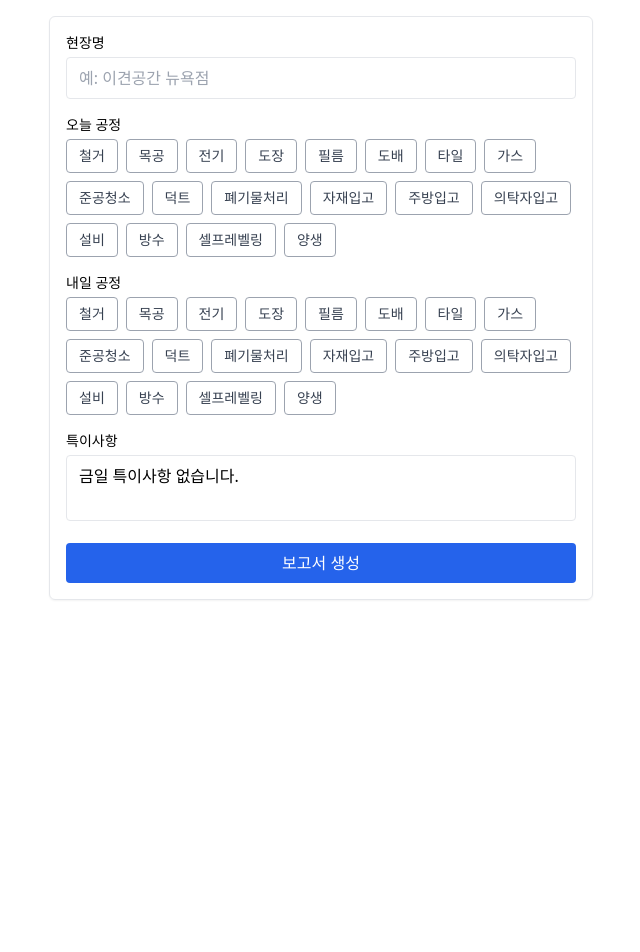
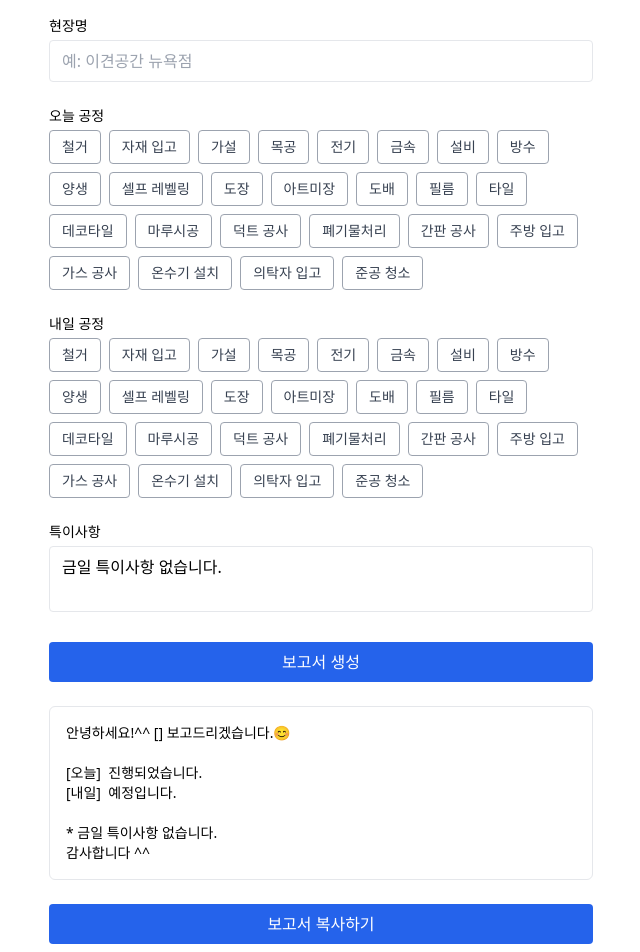
Before and after one commit to squeecho/iggg, a Next.js app: page / in a window 1280 px wide. Shown: the top 952 px of the page, without its empty margins (319-959 px from the left). Before the commit the page ends 800 px from the top, so only its background shows below. Built offline with nearby package versions, Linux system fonts and the light colour scheme.

Commit message:
feat: 공정항목 업데이트

```diff
--- a/app/page.tsx
+++ b/app/page.tsx
@@ -1,93 +1,112 @@
-"use client"
+"use client";
 
-import { useState } from 'react'
-import { Button } from '@/components/ui/button'
-import { Card, CardContent } from '@/components/ui/card'
-import { Textarea } from '@/components/ui/textarea'
-import { Input } from '@/components/ui/input'
-import { Label } from '@/components/ui/label'
+import { useState } from 'react';
+import { Button } from '@/components/ui/button';
+import { Card, CardContent } from '@/components/ui/card';
+import { Textarea } from '@/components/ui/textarea';
+import { Input } from '@/components/ui/input';
+import { Label } from '@/components/ui/label';
 
-const 공정항목 = ['철거', '목공', '전기', '도장', '필름', '도배', '타일', '가스', '준공청소', '덕트', '폐기물처리', '자재입고', '주방입고', '의탁자입고', '설비', '방수', '셀프레벨링', '양생']
+const 공정항목 = [
+  '철거', '자재 입고', '가설', '목공', '전기', '금속', '설비', '방수', '양생', '셀프 레벨링',
+  '도장', '아트미장', '도배', '필름', '타일', '데코타일', '마루시공', '덕트 공사',
+  '폐기물처리', '간판 공사', '주방 입고', '가스 공사', '온수기 설치', '의탁자 입고', '준공 청소'
+];
 
 export default function 공사보고생성기() {
-  const [현장명, set현장명] = useState('')
-  const [오늘공정, set오늘공정] = useState([])
-  const [내일공정, set내일공정] = useState([])
-  const [특이사항, set특이사항] = useState('금일 특이사항 없습니다.')
-  const [결과, set결과] = useState('')
-  const [요약, set요약] = useState('')
+  const [현장명, set현장명] = useState('');
+  const [오늘공정, set오늘공정] = useState<string[]>([]);
+  const [내일공정, set내일공정] = useState<string[]>([]);
+  const [특이사항, set특이사항] = useState('금일 특이사항 없습니다.');
 
-  const handleToggle = (value, list, setList) => {
-    if (list.includes(value)) {
-      setList(list.filter(i => i !== value))
-    } else {
-      setList([...list, value])
-    }
-  }
+  const handleToggle = (
+    항목: string,
+    상태: string[],
+    상태변경: React.Dispatch<React.SetStateAction<string[]>>
+  ) => {
+    상태변경(
+      상태.includes(항목)
+        ? 상태.filter((item) => item !== 항목)
+        : [...상태, 항목]
+    );
+  };
 
-  const generate = () => {
-    const full = `안녕하세요!^^\n[${현장명}] 보고드리겠습니다.🙂\n\n[오늘] ${오늘공정.join(', ')} 진행되었습니다.\n[내일] ${내일공정.join(', ')} 예정입니다.\n\n* ${특이사항}\n감사합니다 ^^`
-    const summary = `[공사보고 - ${현장명}]\n오늘: ${오늘공정.join(', ')}\n내일: ${내일공정.join(', ')}\n특이사항: ${특이사항}`
-    set결과(full)
-    set요약(summary)
-  }
+  const 보고서본문 = `안녕하세요!^^ [${현장명}] 보고드리겠습니다.😊\n\n[오늘] ${오늘공정.join(', ')} 진행되었습니다.\n[내일] ${내일공정.join(', ')} 예정입니다.\n\n* ${특이사항}\n감사합니다 ^^`;
 
-  const copyToClipboard = (text) => {
-    navigator.clipboard.writeText(text)
-  }
+  const 요약문 = `[공사보고 - ${현장명}] 오늘: ${오늘공정.join(', ')} 내일: ${내일공정.join(', ')} 특이사항: ${특이사항}`;
 
   return (
     <div className="max-w-xl mx-auto p-4 space-y-6">
-      <Card>
-        <CardContent className="space-y-4">
       <div>
         <Label>현장명</Label>
-            <Input value={현장명} onChange={e => set현장명(e.target.value)} placeholder="예: 이견공간 뉴욕점" />
+        <Input
+          value={현장명}
+          onChange={(e) => set현장명(e.target.value)}
+          placeholder="예: 이견공간 뉴욕점"
+        />
       </div>
+
       <div>
         <Label>오늘 공정</Label>
         <div className="flex flex-wrap gap-2">
-              {공정항목.map(item => (
-                <Button key={item} variant={오늘공정.includes(item) ? 'default' : 'outline'} size="sm" onClick={() => handleToggle(item, 오늘공정, set오늘공정)}>
+          {공정항목.map((item) => (
+            <Button
+              key={item}
+              variant={오늘공정.includes(item) ? 'default' : 'outline'}
+              size="sm"
+              onClick={() => handleToggle(item, 오늘공정, set오늘공정)}
+            >
               {item}
             </Button>
           ))}
         </div>
       </div>
+
       <div>
         <Label>내일 공정</Label>
         <div className="flex flex-wrap gap-2">
-              {공정항목.map(item => (
-                <Button key={item} variant={내일공정.includes(item) ? 'default' : 'outline'} size="sm" onClick={() => handleToggle(item, 내일공정, set내일공정)}>
+          {공정항목.map((item) => (
+            <Button
+              key={item}
+              variant={내일공정.includes(item) ? 'default' : 'outline'}
+              size="sm"
+              onClick={() => handleToggle(item, 내일공정, set내일공정)}
+            >
               {item}
             </Button>
           ))}
         </div>
       </div>
+
       <div>
         <Label>특이사항</Label>
-            <Textarea value={특이사항} onChange={e => set특이사항(e.target.value)} placeholder="없음 또는 특이사항 메모" />
+        <Textarea
+          value={특이사항}
+          onChange={(e) => set특이사항(e.target.value)}
+        />
       </div>
-          <Button onClick={generate} className="w-full">보고서 생성</Button>
-        </CardContent>
-      </Card>
 
-      {결과 && (
-        <div className="space-y-4">
-          <Card>
-            <CardContent className="whitespace-pre-wrap space-y-2">
-              <div>{결과}</div>
-              <Button onClick={() => copyToClipboard(결과)} className="mt-2 w-full">보고서 복사하기</Button>
-            </CardContent>
-          </Card>
-          <Card>
-            <CardContent className="whitespace-pre-wrap space-y-2">
-              <div>{요약}</div>
-              <Button onClick={() => copyToClipboard(요약)} className="mt-2 w-full">요약 복사하기</Button>
-            </CardContent>
-          </Card>
+      <Button
+        className="w-full"
+        onClick={() => navigator.clipboard.writeText(보고서본문)}
+      >
+        보고서 생성
+      </Button>
+
+      <div className="whitespace-pre-wrap border rounded-md p-4 bg-white text-sm">
+        {보고서본문}
       </div>
-      )}
+
+      <Button
+        className="w-full"
+        onClick={() => navigator.clipboard.writeText(요약문)}
+      >
+        보고서 복사하기
+      </Button>
+
+      <div className="whitespace-pre-wrap border rounded-md p-4 bg-white text-xs">
+        {요약문}
       </div>
-  )
+    </div>
+  );
 }
```
Lines whose indentation alone changed are shown as unchanged.
